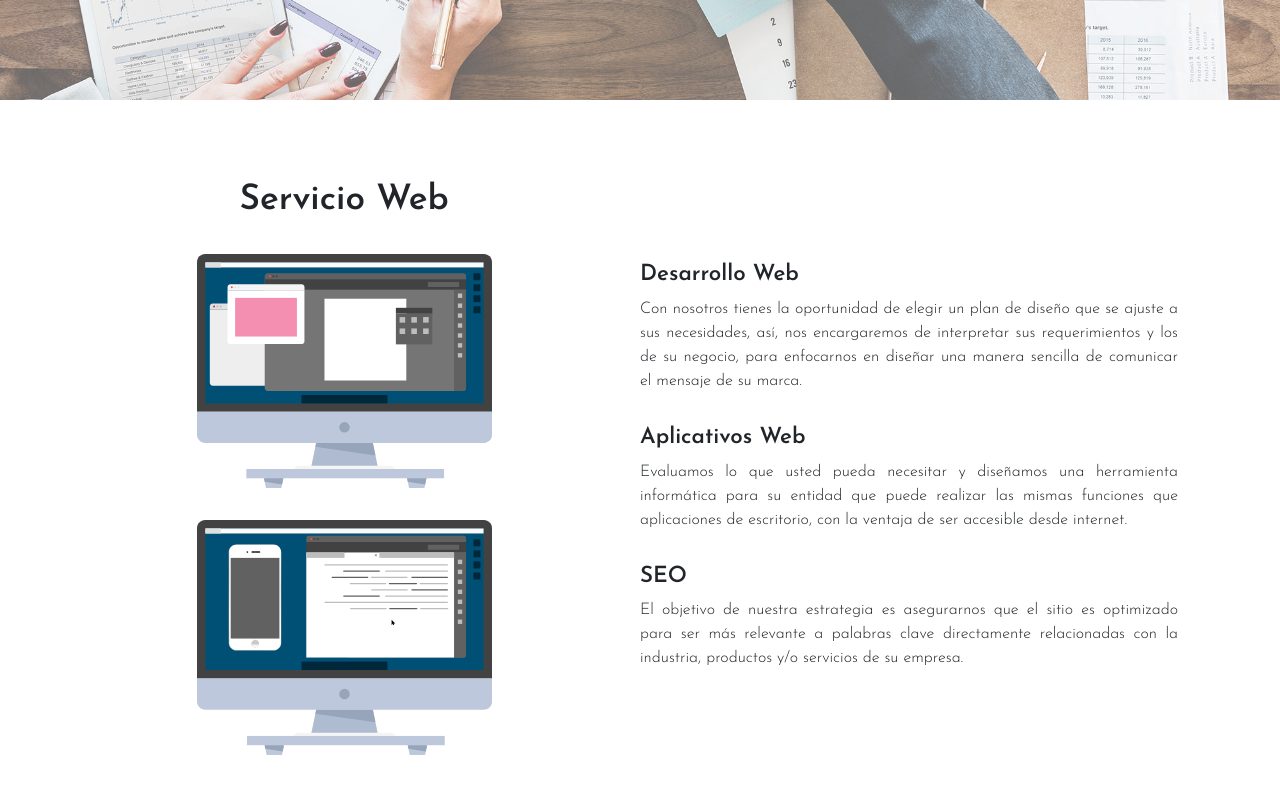
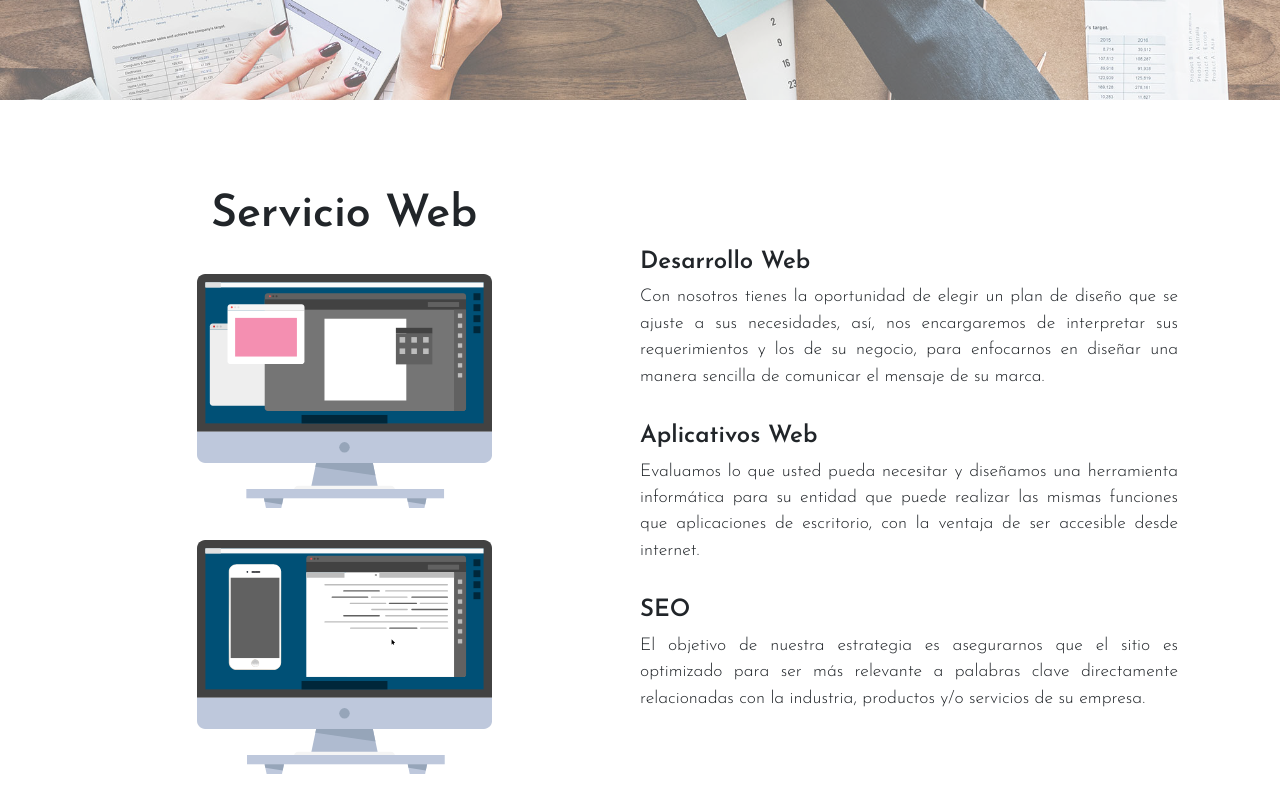
Before and after one commit to johanmeci/p-gbmedia, a React (Create React App) app: page /services in a window 1280 px wide. Shown: the part 700-1500 px from the top of the page. Built offline with nearby package versions, Linux system fonts and the light colour scheme.

Commit message:
Adding all media queries style

```diff
--- a/src/components/Navbar/navbar.scss
+++ b/src/components/Navbar/navbar.scss
@@ -3,7 +3,6 @@
     background-color: transparent;
     padding: 1.6rem 1rem;
     transition: background-color .3s ease;
-    max-width: 1600px;
     margin-left: auto;
     margin-right: auto;
     box-shadow: none;
--- a/src/scss/aboutPage.scss
+++ b/src/scss/aboutPage.scss
@@ -190,3 +190,22 @@
     }
 
 }
+
+@media (min-width: 992px) {
+
+    .seccionSecundariaNosotros,
+    .seccionTresNosotros,
+    .seccionCuatroNosotros {
+        padding: 5rem 2rem;
+    }
+
+    .seccionTresNosotros {
+        .contenedorTercero {
+            .imgSeccion3 {
+                max-width: 400px;
+                height: 300px;
+            }
+        }
+    }
+
+}
--- a/src/scss/contactPage.scss
+++ b/src/scss/contactPage.scss
@@ -85,9 +85,25 @@
 
             .contenedorInfo {
                 padding-left: 1rem;
-                border-left: 1px solid rgb(60, 65, 67);
+                border-left: 1px solid #D5D5D5;
             }
         }
     }
 
 }
+
+@media (min-width: 992px) {
+
+    .seccionSecundariaContacto {
+        .contenedorSecundario {
+            .contenedorInfo {
+                padding-left: 4rem;
+            }
+
+            .contenedorMapa {
+                padding-right: 4rem;
+            }
+        }
+    }
+
+}
--- a/src/scss/servicesPage.scss
+++ b/src/scss/servicesPage.scss
@@ -272,3 +272,47 @@
         }
     }
 }
+
+@media (min-width: 992px) {
+
+    .serviciosPrincipal {
+        .contenedorServicio {
+            margin-top: 2.5rem !important;
+
+            h3 {
+                font-size: 2.8rem;
+            }
+
+            .contenedorTexto {
+                .divTexto {
+                    h6 {
+                        font-size: 1.5rem;
+                    }
+
+                    p {
+                        font-size: 1.1rem;
+                    }
+                }
+            }
+
+            &.callcenter {
+                .contenedorTexto {
+                    width: 45%;
+
+                    .imgSeccionCall {
+                        width: 100%;
+                        height: 400px;
+                        border-radius: 30px 30px 10px 30px;
+                        background: url(../../public/images/imgCallCenter.jpg) center/cover no-repeat;
+                        box-shadow: 5px 5px 10px rgba(0, 0, 0, 0.25), 0 5px 5px rgba(0, 0, 0, 0.21)
+                    }
+                }
+
+                .contenedorLista {
+                    width: 50%;
+                }
+            }
+        }
+    }
+
+}
```
Also changed, not shown: public/images/imgCallCenter.jpg (added).
